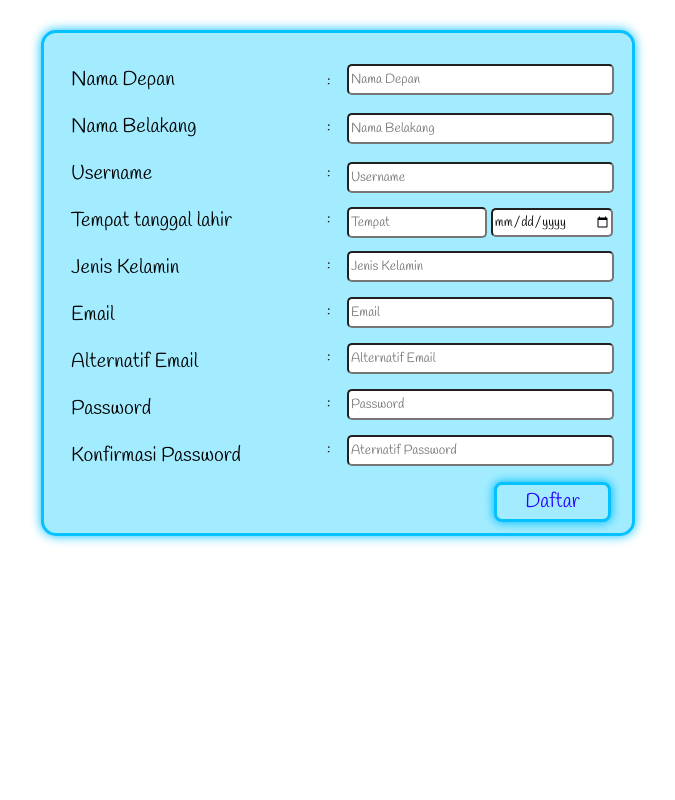
After one commit to Rinayulyani/Ukhti, a PHP site: page /logup.php in a window 1280 px wide. The commit adds this page. Shown: the whole page, without its empty margins (305-980 px from the left). Run offline with PHP 8.4, Linux system fonts and the light colour scheme.

Commit message:
rubah login sama nambah sign in

```diff
--- a/assets/css/style.css
+++ b/assets/css/style.css
@@ -622,7 +622,58 @@ body {
 	box-shadow: 0px 0px 14px 0px #05C1FF;
 	border: solid 5px #05C1FF;
 }
+/*log-up*/
+.out-logup {
+	width: 80%;
+	height: auto;
+	float: left;
+	margin: 0px 10%;
+}
 
+.out-logup1 {
+	background: #A3ECFF;
+	width: 70%;
+	height: 500px;
+	float: left;
+	margin: 30px 15% 0px 15%;
+	border-radius: 15px;
+	border: solid 3px #05C1FF;
+	box-shadow: 0px 0px 11px 0px #05C1FF;
+}
+
+#daftar-logup {
+	background:#A3ECFF;
+	width: 43%;
+	height: 480px;
+	float: left;
+	margin: 10px 0px 10px 0px;
+	font-family: "Handlee";
+	font-size: 20px;
+}
+.cinta {
+	margin: 27px;
+}
+.titik {
+	margin: 30px;
+}
+#titikdua{
+	background: #A3ECFF;
+	width: 7%;
+	height: 480px;
+	float: left;
+	margin: 10px 0px;
+	font-family: "Handlee";
+}
+
+#kolom-logup {
+	background: #A3ECFF;
+	width: 50%;
+	height: 468px;
+	float: left;
+	margin: 10px 0px 10px 0px;
+	font-family: "Handlee";
+	padding-top: 2%
+}
 #footer {
 	width: 82%;
 	height: auto;
@@ -811,7 +862,6 @@ body {
 	background-size: 2.5% 30px;
 }
 
-<<<<<<< HEAD
 .form-subscribe {
 	width: 100%;
 	height: auto;
@@ -852,7 +902,7 @@ body {
 }
 .login-email {
 	width: 50%;
-	height: 40px;
+	height: auto;
 	padding: 2%;
 	margin: 30px 25% 10px 25%;
 	border-radius: 8px;
@@ -861,7 +911,7 @@ body {
 
 .login-password{
 	width: 50%;
-	height: 40px;
+	height: auto;
 	padding: 2%;
 	margin: 10px 25% 0px 25%;
 	border-radius: 8px;
@@ -887,3 +937,52 @@ body {
 	color: #2A00FF;
 	border-radius: 8px;
 }
+.nama-logup {
+	width: 88%;
+	height: 25px;
+	margin: 9px;
+	border-radius: 5px;
+	font-family: "Handlee";
+}
+.nama-logup1 {
+	width: 88%;
+	height: 25px;
+	margin: 9px 9px 6px 9px;
+	border-radius: 5px;
+	font-family: "Handlee";
+
+}
+.tempat {
+	width: 45%;
+	margin: 5px 0px 4px 9px;
+	border-radius: 5px;
+	height: 25px;
+	font-family: "Handlee";
+}
+.date {
+	width: 40%;
+	border-radius: 5px;
+	height: 25px;
+	font-family: "Handlee";
+}
+.daftar {
+	width: 40%;
+	height: 40px;
+	margin: 10px 7%;
+	font-size: 20px;
+	border-radius: 8px;
+	background: #A3ECFF;
+	text-decoration: none;
+	color: #2A00FF;
+	box-shadow: 0px 0px 10px 1px #05C1FF;
+	border: solid 3px #05C1FF;
+	font-family: "Handlee";
+	display: block;
+	float: right;
+}
+
+.daftar:hover {
+	background: rgba(198, 255, 251, 0.54);
+	color: #2A00FF;
+	border-radius: 8px;
+}
--- a/login.php
+++ b/login.php
@@ -1,4 +1,4 @@
-<<!DOCTYPE html>
+<!DOCTYPE html>
 <html>
 <head>
 	<title>Log in</title>
--- /dev/null
+++ b/logup.php
@@ -0,0 +1,53 @@
+<!DOCTYPE html>
+<html>
+<head>
+	<title>Sign up</title>
+	<link rel="stylesheet" type="text/css" href="assets/css/style.css">
+	<link href='https://fonts.googleapis.com/css?family=Handlee' rel='stylesheet' type='text/css'>
+</head>
+<body>
+	<div id="wrapper">
+		<div class="out-logup">
+			<div class="out-logup1">
+				<div id="daftar-logup">
+					<div class="cinta">Nama Depan</div>
+					<div class="cinta">Nama Belakang</div>
+					<div class="cinta">Username</div>
+					<div class="cinta">Tempat tanggal lahir</div>
+					<div class="cinta">Jenis Kelamin</div>
+					<div class="cinta">Email</div>
+					<div class="cinta">Alternatif Email</div>
+					<div class="cinta">Password</div>
+					<div class="cinta">Konfirmasi Password</div>
+				</div>
+				<div id="titikdua">
+					<div class="titik">:</div>
+					<div class="titik">:</div>
+					<div class="titik">:</div>
+					<div class="titik">:</div>
+					<div class="titik">:</div>
+					<div class="titik">:</div>
+					<div class="titik">:</div>
+					<div class="titik">:</div>
+					<div class="titik">:</div>
+				</div>
+				<div id="kolom-logup">
+					<form>
+						<input type="text" name="fnama" placeholder="Nama Depan" class="nama-logup"></input>
+						<input type="text" name="lnama" placeholder="Nama Belakang" class="nama-logup"></input>
+						<input type="text" name="username" placeholder="Username" class="nama-logup"></input>
+						<input type="text" name="tempat" placeholder="Tempat" class="tempat"></input>
+						<input type="date" name="tgllahir"  class="date"></input>
+						<input type="text" name="jk" placeholder="Jenis Kelamin" class="nama-logup1"></input>
+						<input type="email" name="email" placeholder="Email" class="nama-logup1"></input>
+						<input type="email" name="alternatifemail" placeholder="Alternatif Email" class="nama-logup1"></input>
+						<input type="password" name="password" placeholder="Password" class="nama-logup1"></input>
+						<input type="password" name="alterpassword" placeholder="Aternatif Password" class="nama-logup1"></input>
+						<input type="submit" name="daftar" value="Daftar" class="daftar"></input>
+					</form>
+				</div>
+			</div>
+		</div>
+	</div>
+</body>
+</html>
```
